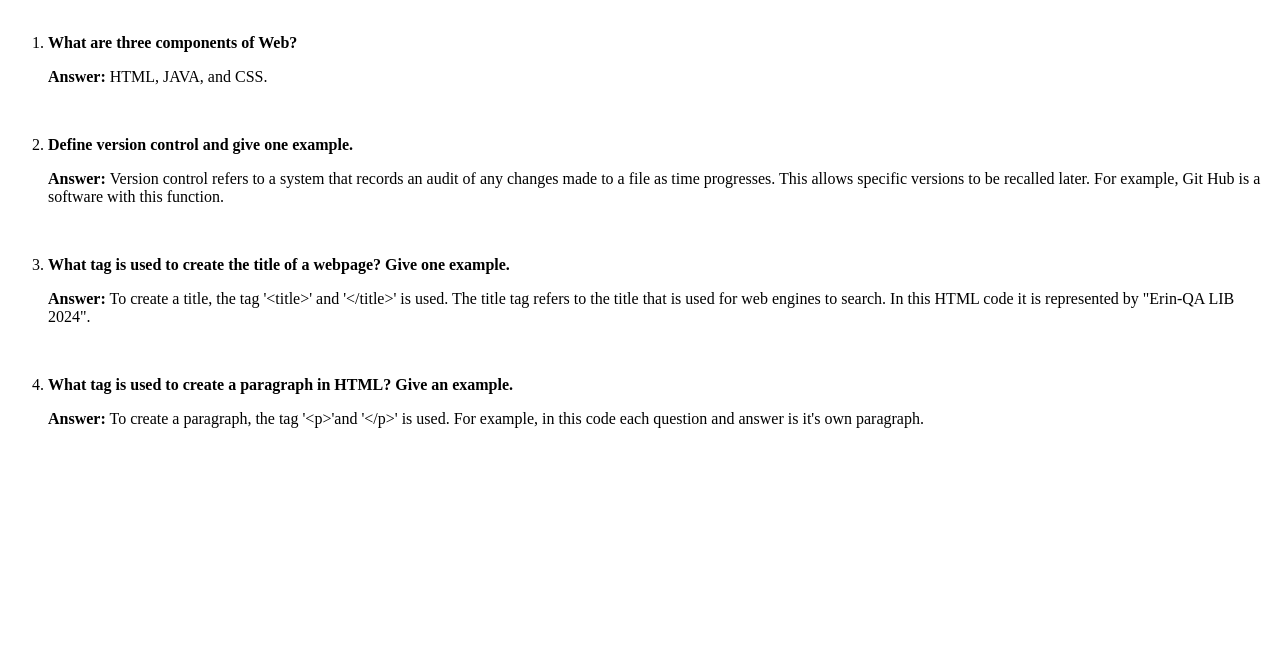
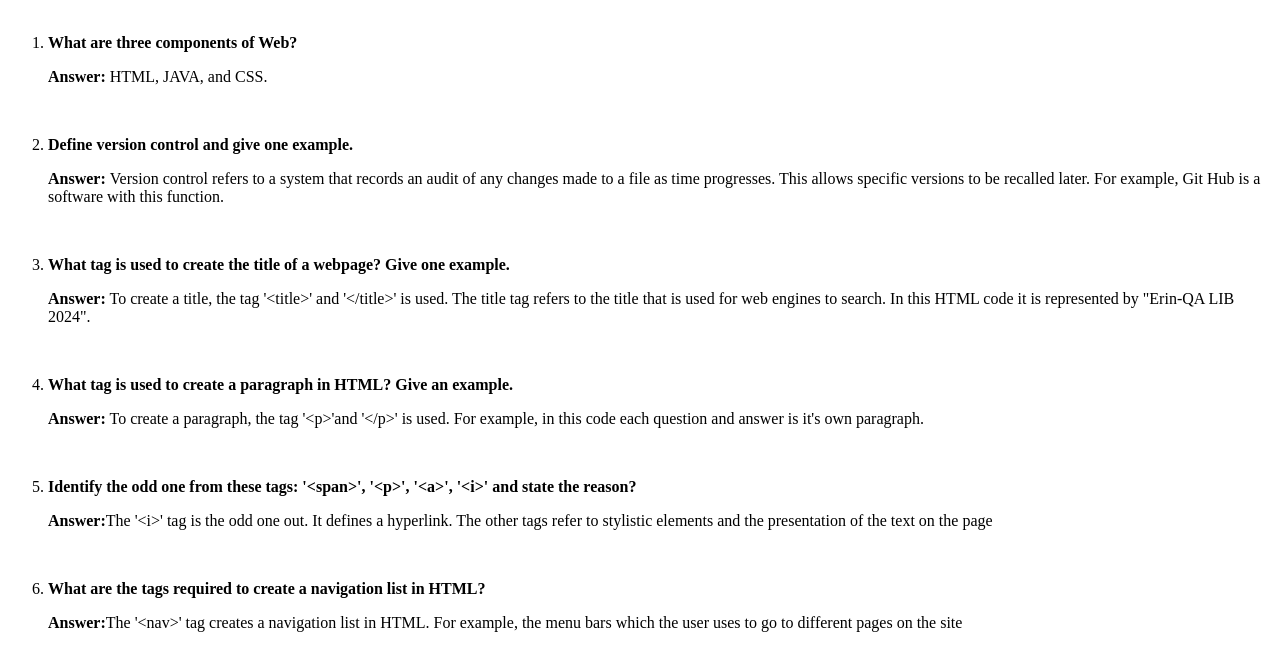
Before and after one commit to erincamelon/erincamelon.github.io, a plain HTML site: page lib2024/qa/index.html in a window 1280 px wide. Shown: the part 66-736 px from the top of the page. Drawn offline with Linux system fonts and the light colour scheme.

Commit message:
Update index.html

```diff
--- a/lib2024/qa/index.html
+++ b/lib2024/qa/index.html
@@ -32,6 +32,16 @@
 			<p><strong>What tag is used to create a paragraph in HTML? Give an example.</strong></p>
 			<p><strong>Answer:</strong> To create a paragraph, the tag '&lt;p&gt;'and '&lt;/p&gt;' is used. For example, in this code each question and answer is it's own paragraph.</p>
 		</li>
+			<br>
+		<li>
+			<p><strong>Identify the odd one from these tags: '&lt;span&gt;', '&lt;p&gt;', '&lt;a&gt;', '&lt;i&gt;' and state the reason?</strong></p>
+			<p><strong>Answer:</strong>The '&lt;i&gt;' tag is the odd one out. It defines a hyperlink. The other tags refer to stylistic elements and the presentation of the text on the page</p>
+		</li>
+			<br>
+		<li>
+			<p><strong>What are the tags required to create a navigation list in HTML? </strong></p>
+			<p><strong>Answer:</strong>The '&lt;nav&gt;' tag creates a navigation list in HTML. For example, the menu bars which the user uses to go to different pages on the site</p>
+		</li>
 	</ol>
 </body>
 </html>
```
Lines whose indentation alone changed are shown as unchanged.
